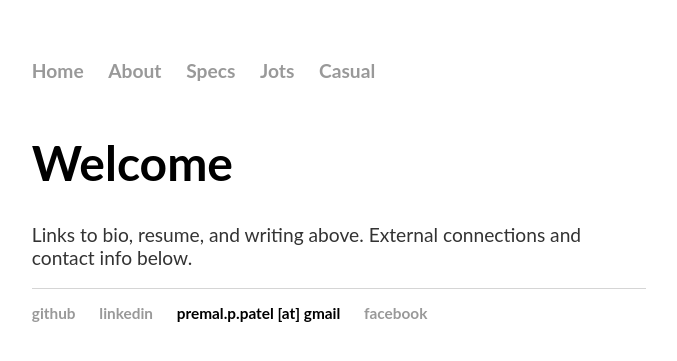
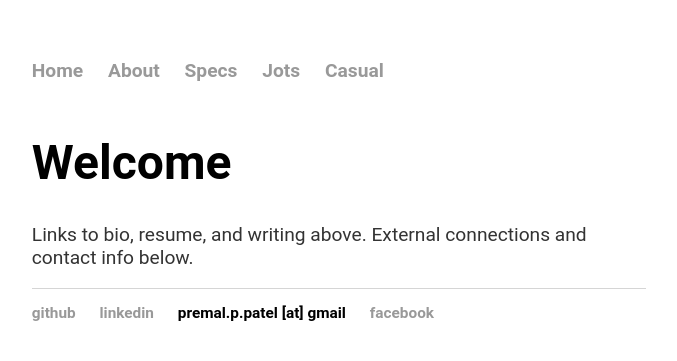
Before and after one commit to patelpp/patelpp.github.io, a Jekyll site: the page built from index.html, in a window 1280 px wide. Shown: the top 361 px of the page, without its empty margins (301-978 px from the left). Built offline with Jekyll 4.4.1, drawn with Linux system fonts in a browser that asks for light colours.

Commit message:
Updated 'css/main.css' via CloudCannon

```diff
--- a/css/main.css
+++ b/css/main.css
@@ -1,5 +1,5 @@
 html {
-    font-family: 'Lato', sans-serif;
+    font-family: 'Roboto', sans-serif;
     font-size:16px;
     font-size:4vmin;
 }
```
